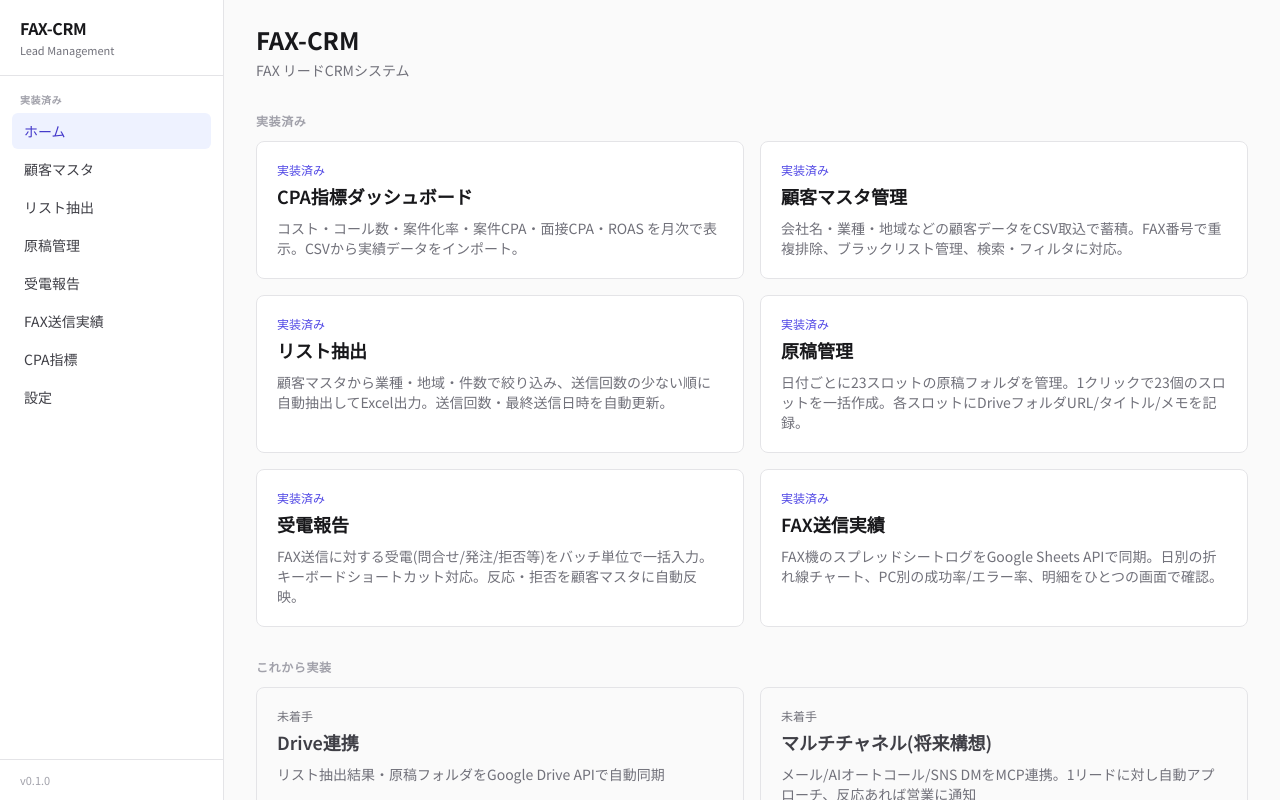
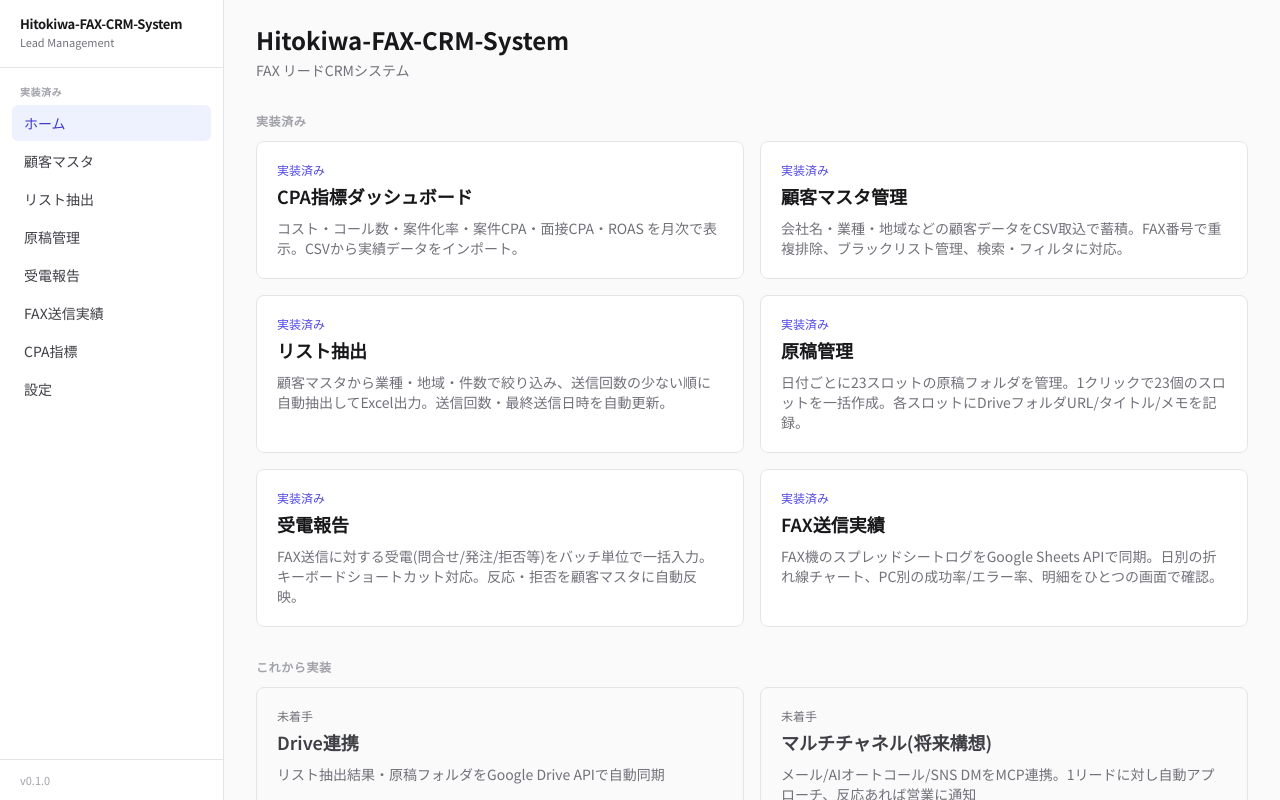
Before and after one commit to nakayama-hayato-0931/FAX_CRM, a Next.js app in the folder frontend/: page / in a window 1280 px wide. Built offline with nearby package versions, Linux system fonts and the light colour scheme.

Commit message:
feat(brand): rename UI title to Hitokiwa-FAX-CRM-System
- ブラウザタブの title
- サイドバーロゴ (フォントは text-base → text-[13px] に調整して1行収容)
- ホーム h1

```diff
--- a/frontend/src/components/Layout.js
+++ b/frontend/src/components/Layout.js
@@ -25,13 +25,13 @@ export default function Layout({ children }) {
   return (
     <>
       <Head>
-        <title>FAX-CRM</title>
+        <title>Hitokiwa-FAX-CRM-System</title>
         <meta name="viewport" content="width=device-width, initial-scale=1" />
       </Head>
       <div className="flex h-screen overflow-hidden">
         <aside className="w-56 flex-shrink-0 bg-white border-r border-zinc-200 flex flex-col">
           <div className="px-5 py-4 border-b border-zinc-200">
-            <div className="text-base font-bold text-zinc-900 tracking-tight">FAX-CRM</div>
+            <div className="text-[13px] font-bold text-zinc-900 tracking-tight leading-tight">Hitokiwa-FAX-CRM-System</div>
             <div className="text-[11px] text-zinc-500 mt-0.5">Lead Management</div>
           </div>
 
--- a/frontend/src/pages/index.js
+++ b/frontend/src/pages/index.js
@@ -41,7 +41,7 @@ const PENDING = [
 export default function HomePage() {
   return (
     <div>
-      <h1 className="text-2xl font-bold text-zinc-900">FAX-CRM</h1>
+      <h1 className="text-2xl font-bold text-zinc-900">Hitokiwa-FAX-CRM-System</h1>
       <p className="text-zinc-500 mt-1">FAX リードCRMシステム</p>
 
       <h2 className="text-xs font-semibold text-zinc-400 uppercase tracking-wider mt-8 mb-3">実装済み</h2>
```
